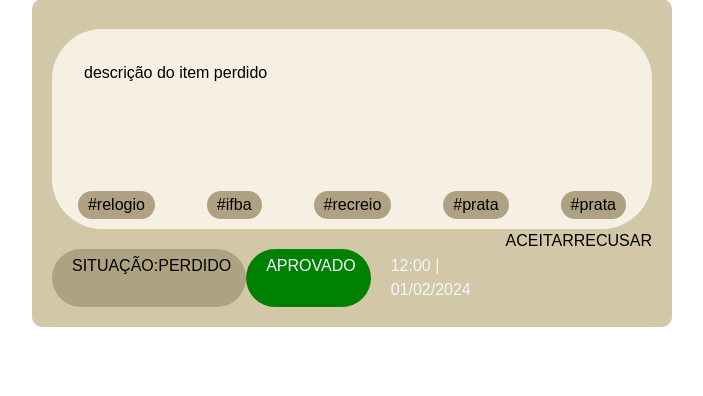
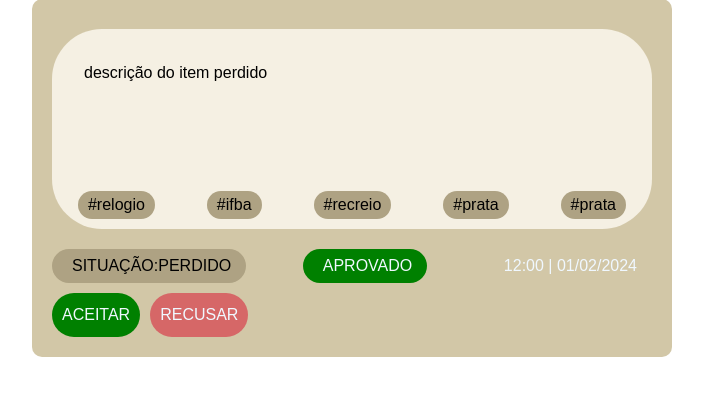
Before and after one commit to AndreyGalaxz/projetoCaens, a PHP site: page /html/requestsModerador.html in a window 1280 px wide. Shown: the part 141-537 px from the top of the page, without its empty margins (288-991 px from the left). Run offline with PHP 8.4, Linux system fonts and the light colour scheme.

Commit message:
requests adicionado e configurado

```diff
--- a/css/meusAchadosPerdidos.css
+++ b/css/meusAchadosPerdidos.css
@@ -21,7 +21,7 @@
 .postItemSituacao {
     display: flex;
     flex-direction: row;
-    justify-content: space-evenly;
+    justify-content: space-between;
 }
 
 #situacao {
@@ -41,6 +41,26 @@
     padding: 5px 15px 5px 20px;
     border-radius: 50px;
 }
+
+.postItemSituacaoRequest {
+    display: flex;
+    flex-direction: row;
+    justify-content: flex-start;
+}
+
+.botaoRequest {
+    color: aliceblue;
+    border-radius: 30px;
+    margin-top: 10px;
+    margin-right: 10px;
+    padding: 10px;
+}
+#recusar {
+    background-color: rgb(214, 103, 103);
+}
+#aceitar {
+    background-color: green;
+}
 /*
  <div id="situacao">SITUAÇÃO:PERDIDO</div>
                 <div id="status">APROVADO</div>
--- a/html/requestsModerador.html
+++ b/html/requestsModerador.html
@@ -56,13 +56,20 @@
                 </div>
 
               </div>
-              <div class="postItemSituacao">
-                <div class="postItemSituacaoChild" id="situacao">SITUAÇÃO:PERDIDO</div>
-                <div class="postItemSituacaoChild" id="status">APROVADO</div>
-                <div class="postItemSituacaoChild" id="horaPost">12:00 | 01/02/2024</div>
+              <div class="postContainerSituacao">
 
-                <div>ACEITAR</div>
-                <div>RECUSAR</div>
+                <div class="postItemSituacao">
+                  <div class="postItemSituacaoChild" id="situacao">SITUAÇÃO:PERDIDO</div>
+                  <div class="postItemSituacaoChild" id="status">APROVADO</div>
+                  <div class="postItemSituacaoChild" id="horaPost">12:00 | 01/02/2024</div>
+                </div>
+
+                <div class="postItemSituacaoRequest">
+                  <div class="botaoRequest" id="aceitar">ACEITAR</div>
+                  <div class="botaoRequest" id="recusar">RECUSAR</div>
+                </div>
+
+
               </div>
             </div>
           </main>
```
